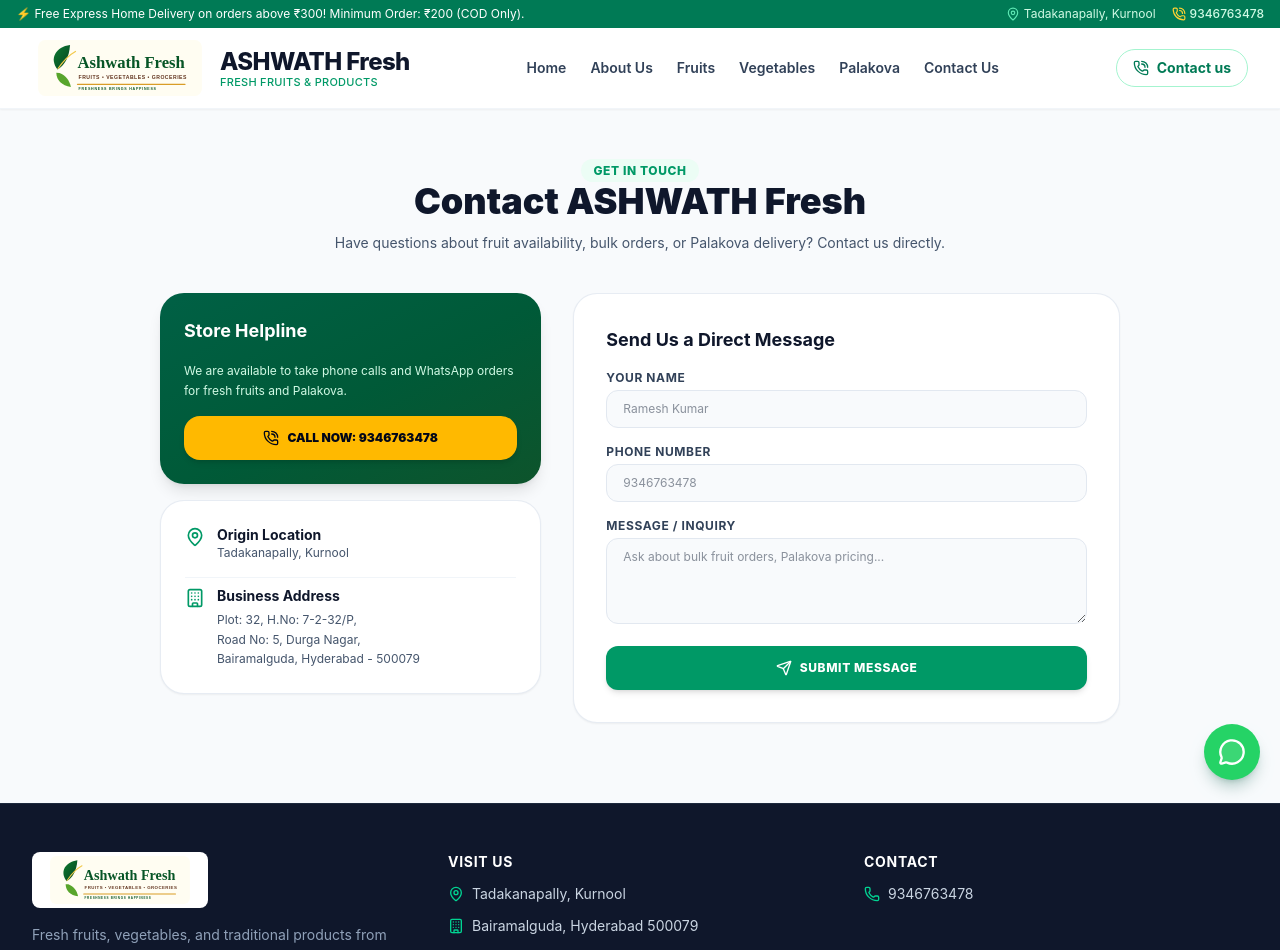
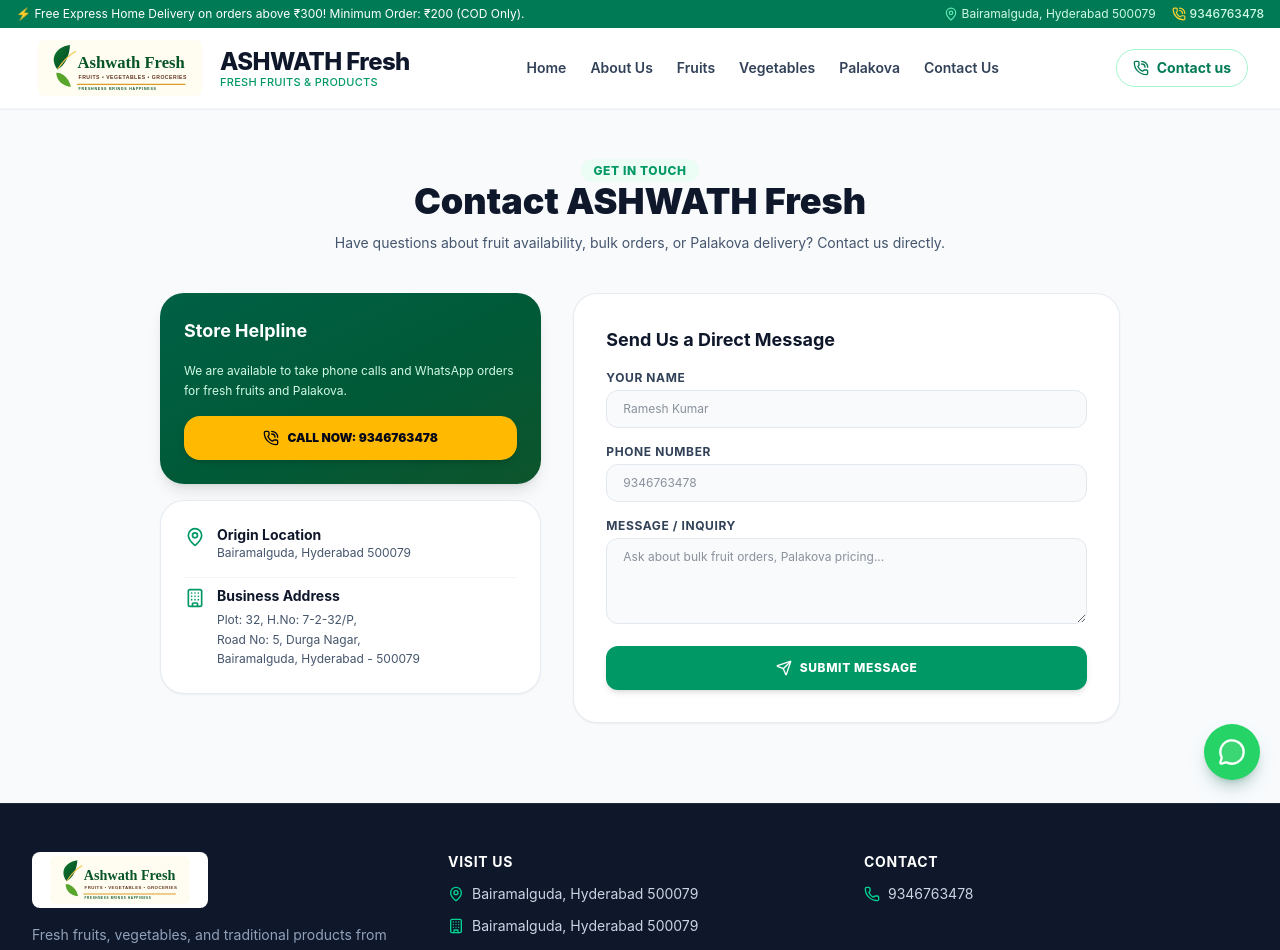
Before and after one commit to Rushikasrithamaddula11/Ashwath-fresh, a React (Vite) app: page /contact in a window 1280 px wide. Shown: the top 950 px of the page. Built offline with nearby package versions, Linux system fonts and the light colour scheme; no server answers; the database is empty.

Commit message:
Updated pages

```diff
--- a/src/components/layout/Navbar.jsx
+++ b/src/components/layout/Navbar.jsx
@@ -15,7 +15,7 @@
           <div className="hidden shrink-0 items-center gap-4 text-emerald-100 sm:flex">
             <span className="flex items-center gap-1">
               <MapPin className="h-3.5 w-3.5 text-emerald-300" />
-              {settings.address?.originLocation || 'Tadakanapally, Kurnool'}
+              {settings.address?.originLocation || 'Bairamalguda, Hyderabad 500079'}
             </span>
             <a href={`tel:${settings.phone || '9346763478'}`} className="flex items-center gap-1 font-medium hover:text-white">
               <PhoneCall className="h-3.5 w-3.5 text-amber-300" />
--- a/src/firebase/seedData.js
+++ b/src/firebase/seedData.js
@@ -8,7 +8,7 @@
   {
     id: 'prod-palakova-01',
     name: 'Ashwath Fresh Palakova',
-    description: 'Traditional authentic homemade milk sweet made with pure high-quality fresh milk and sugar. Rich, traditional taste directly from Tadakanapally.',
+    description: 'Traditional authentic homemade milk sweet made with pure high-quality fresh milk and sugar. Rich, traditional homemade taste.',
     category: 'Palakova',
     price: 130,
     unit: '250 grams',
@@ -673,7 +673,7 @@
     city: 'Hyderabad',
     pincode: '500079',
     state: 'Telangana',
-    originLocation: 'Tadakanapally, Kurnool',
+    originLocation: 'Bairamalguda, Hyderabad 500079',
     fullAddress: 'Plot: 32, H.No: 7-2-32/P, Road No: 5, Durga Nagar, Bairamalguda, Hyderabad - 500079'
   },
   logoUrl: '',
@@ -731,8 +731,8 @@
       phone: '9121445566',
       houseNo: 'H.No 12-4',
       street: 'Station Road',
-      area: 'Tadakanapally',
-      city: 'Kurnool',
+      area: 'Bairamalguda',
+      city: 'Hyderabad',
       pincode: '518002',
       notes: 'Deliver in evening'
     },
--- a/src/firebase/storeService.js
+++ b/src/firebase/storeService.js
@@ -28,6 +28,21 @@
 };
 
 const STOREFRONT_CATEGORY_NAMES = new Set(['Fruits', 'Vegetables', 'Palakova']);
+
+const normalizeSettings = (settings) => {
+  const mergedSettings = {
+    ...INITIAL_SETTINGS,
+    ...settings,
+    address: {
+      ...INITIAL_SETTINGS.address,
+      ...(settings?.address || {})
+    }
+  };
+
+  mergedSettings.address.originLocation = INITIAL_SETTINGS.address.originLocation;
+
+  return mergedSettings;
+};
 
 // Helper to get local storage item or initialize
 const getLocalData = (key, initial) => {
@@ -367,13 +382,15 @@
       const docRef = doc(db, 'settings', 'store');
       const docSnap = await getDoc(docRef);
       if (docSnap.exists()) {
-        return { ...INITIAL_SETTINGS, ...docSnap.data() };
+        return normalizeSettings(docSnap.data());
       }
     } catch (e) {
       console.warn('Firestore fetch error for settings:', e);
     }
   }
-  return getLocalData(STORAGE_KEYS.SETTINGS, INITIAL_SETTINGS);
+  const settings = normalizeSettings(getLocalData(STORAGE_KEYS.SETTINGS, INITIAL_SETTINGS));
+  setLocalData(STORAGE_KEYS.SETTINGS, settings);
+  return settings;
 };
 
 export const saveSettingsService = async (settingsData) => {
--- a/src/pages/admin/AdminSettingsPage.jsx
+++ b/src/pages/admin/AdminSettingsPage.jsx
@@ -103,7 +103,7 @@
           <div className="bg-slate-50 p-4 rounded-2xl text-xs space-y-1 border border-slate-200/80">
             <span className="font-bold text-slate-900 block">Registered Store Address</span>
             <p className="text-slate-600 leading-relaxed">
-              <strong>Location:</strong> Tadakanapally, Kurnool<br />
+              <strong>Location:</strong> Bairamalguda, Hyderabad 500079<br />
               <strong>Address:</strong> Plot: 32, H.No: 7-2-32/P, Road No: 5, Durga Nagar, Bairamalguda, Hyderabad - 500079
             </p>
           </div>
--- a/src/pages/customer/CheckoutPage.jsx
+++ b/src/pages/customer/CheckoutPage.jsx
@@ -19,8 +19,8 @@
     email: currentUser?.email || 'customer@ashwathfresh.com',
     houseNo: '',
     street: '',
-    area: 'Durga Nagar / Tadakanapally',
-    city: 'Hyderabad / Kurnool',
+    area: 'Durga Nagar',
+    city: 'Hyderabad',
     state: 'Telangana / AP',
     pincode: '500079',
     notes: ''
@@ -258,7 +258,7 @@
                   name="city"
                   value={formData.city}
                   onChange={handleChange}
-                  placeholder="Hyderabad / Kurnool"
+                  placeholder="Hyderabad"
                   className="w-full px-4 py-2.5 bg-slate-50 border border-slate-200 rounded-xl text-xs focus:bg-white focus:border-emerald-500 focus:outline-none"
                 />
               </div>
--- a/src/pages/customer/ContactPage.jsx
+++ b/src/pages/customer/ContactPage.jsx
@@ -50,7 +50,7 @@
               <MapPin className="w-5 h-5 text-emerald-600 shrink-0 mt-0.5" />
               <div>
                 <strong className="block text-slate-900 text-sm">Origin Location</strong>
-                <span className="text-slate-600">Tadakanapally, Kurnool</span>
+                <span className="text-slate-600">Bairamalguda, Hyderabad 500079</span>
               </div>
             </div>
 
--- a/src/pages/customer/HomePage.jsx
+++ b/src/pages/customer/HomePage.jsx
@@ -21,7 +21,7 @@
   const palakovaProduct = {
     id: 'prod-palakova-01',
     name: 'Ashwath Fresh Palakova',
-    description: 'Traditional authentic homemade milk sweet made with pure high-quality fresh milk and sugar directly from Tadakanapally.',
+    description: 'Traditional authentic homemade milk sweet made with pure high-quality fresh milk and sugar, prepared with a rich homemade taste.',
     category: 'Palakova',
     price: 130,
     unit: '250 grams',
@@ -245,7 +245,7 @@
               </h2>
 
               <p className="max-w-xl text-sm leading-relaxed text-emerald-50">
-                {palakovaProduct.description || 'Traditional authentic homemade milk sweet prepared with 100% pure fresh milk and natural sugar. Rich in heritage taste from Tadakanapally, Kurnool.'}
+                {palakovaProduct.description || 'Traditional authentic homemade milk sweet prepared with 100% pure fresh milk and natural sugar.'}
               </p>
 
               <div className="flex items-baseline space-x-2 pt-1">
@@ -254,7 +254,7 @@
               </div>
 
               <p className="pt-2 text-sm font-bold text-amber-100">
-                A traditional taste from Tadakanapally, made to be remembered.
+                A traditional homemade taste, made to be remembered.
               </p>
             </div>
 
@@ -267,7 +267,7 @@
                   className="w-full h-64 object-cover rounded-2xl"
                 />
                 <div className="p-3 text-center">
-                  <span className="text-xs font-bold text-slate-900 block">Authentic Tadakanapally Palakova</span>
+                  <span className="text-xs font-bold text-slate-900 block">Authentic Homemade Palakova</span>
                   <span className="text-[11px] text-emerald-600 font-semibold">Available for Home Delivery</span>
                 </div>
               </div>
@@ -289,7 +289,7 @@
           <div className="max-w-2xl space-y-2">
             <span className="text-xs font-extrabold text-emerald-700 uppercase tracking-wider">About ASHWATH Fresh</span>
             <h2 className="text-2xl sm:text-3xl font-black text-slate-900">Fresh produce with a familiar, homemade touch</h2>
-            <p className="text-sm leading-relaxed text-slate-600">We bring carefully selected fruits and vegetables to your doorstep, along with our signature traditional Palakova from Tadakanapally.</p>
+            <p className="text-sm leading-relaxed text-slate-600">We bring carefully selected fruits and vegetables to your doorstep, along with our signature traditional homemade Palakova.</p>
           </div>
         </div>
       </section>
@@ -329,7 +329,7 @@
               </div>
               <h3 className="text-lg font-bold text-slate-900">Reliable Home Delivery</h3>
               <p className="text-xs text-slate-600 leading-relaxed">
-                Fast doorstep fruit delivery in Tadakanapally, Kurnool and Bairamalguda, Hyderabad.
+                Fast doorstep fruit delivery in Bairamalguda, Hyderabad.
               </p>
             </div>
           </div>
```
Also changed, not shown: public/palakova.svg.
